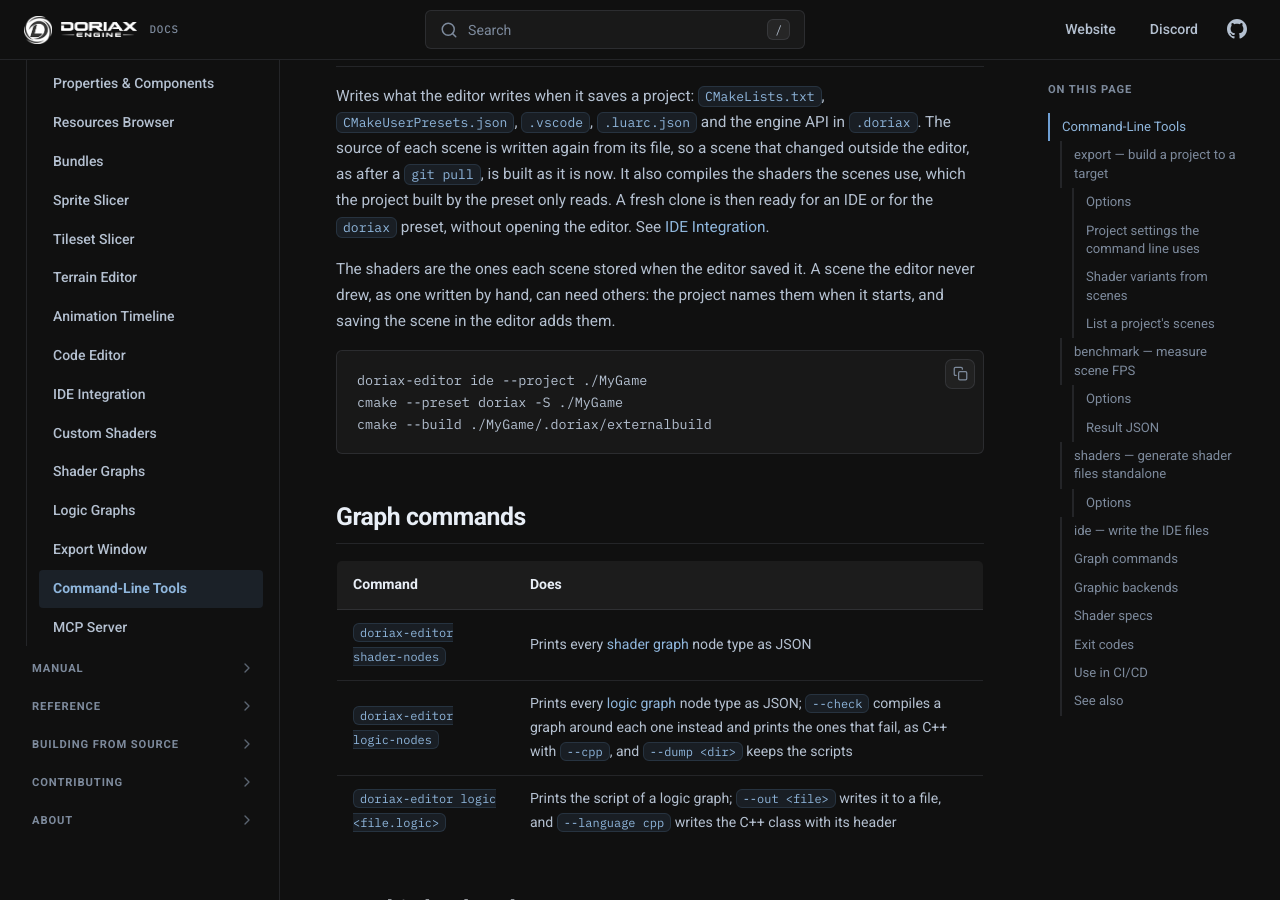
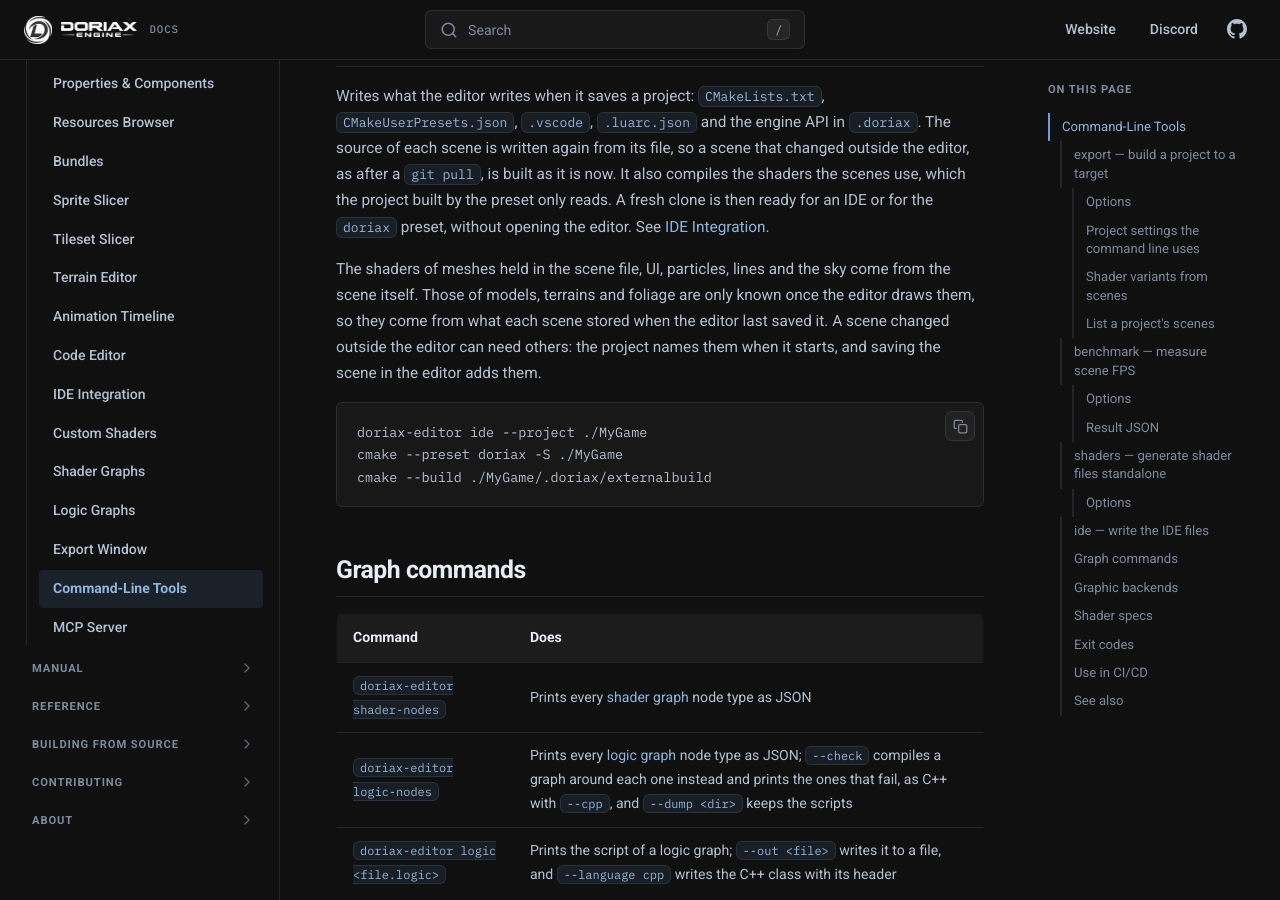
Before and after one commit to doriaxengine/doriax-docs, an MkDocs documentation site: the page built from docs/editor/command-line.md, in a window 1280 px wide and 900 px high, scrolled down 6160 px. Built offline with MkDocs 1.6.1, drawn with Linux system fonts in a browser that asks for light colours; comment, search, counter and statistics services are not loaded.

Commit message:
What the ide command knows of shaders

````diff
--- a/docs/editor/command-line.md
+++ b/docs/editor/command-line.md
@@ -216,9 +216,11 @@ scenes use, which the project built by the preset only reads. A fresh clone is t
 for an IDE or for the `doriax` preset, without opening the editor. See
 [IDE Integration](ide-integration.md).
 
-The shaders are the ones each scene stored when the editor saved it. A scene the editor
-never drew, as one written by hand, can need others: the project names them when it
-starts, and saving the scene in the editor adds them.
+The shaders of meshes held in the scene file, UI, particles, lines and the sky come from
+the scene itself. Those of models, terrains and foliage are only known once the editor
+draws them, so they come from what each scene stored when the editor last saved it. A
+scene changed outside the editor can need others: the project names them when it starts,
+and saving the scene in the editor adds them.
 
 ```bash
 doriax-editor ide --project ./MyGame
````
